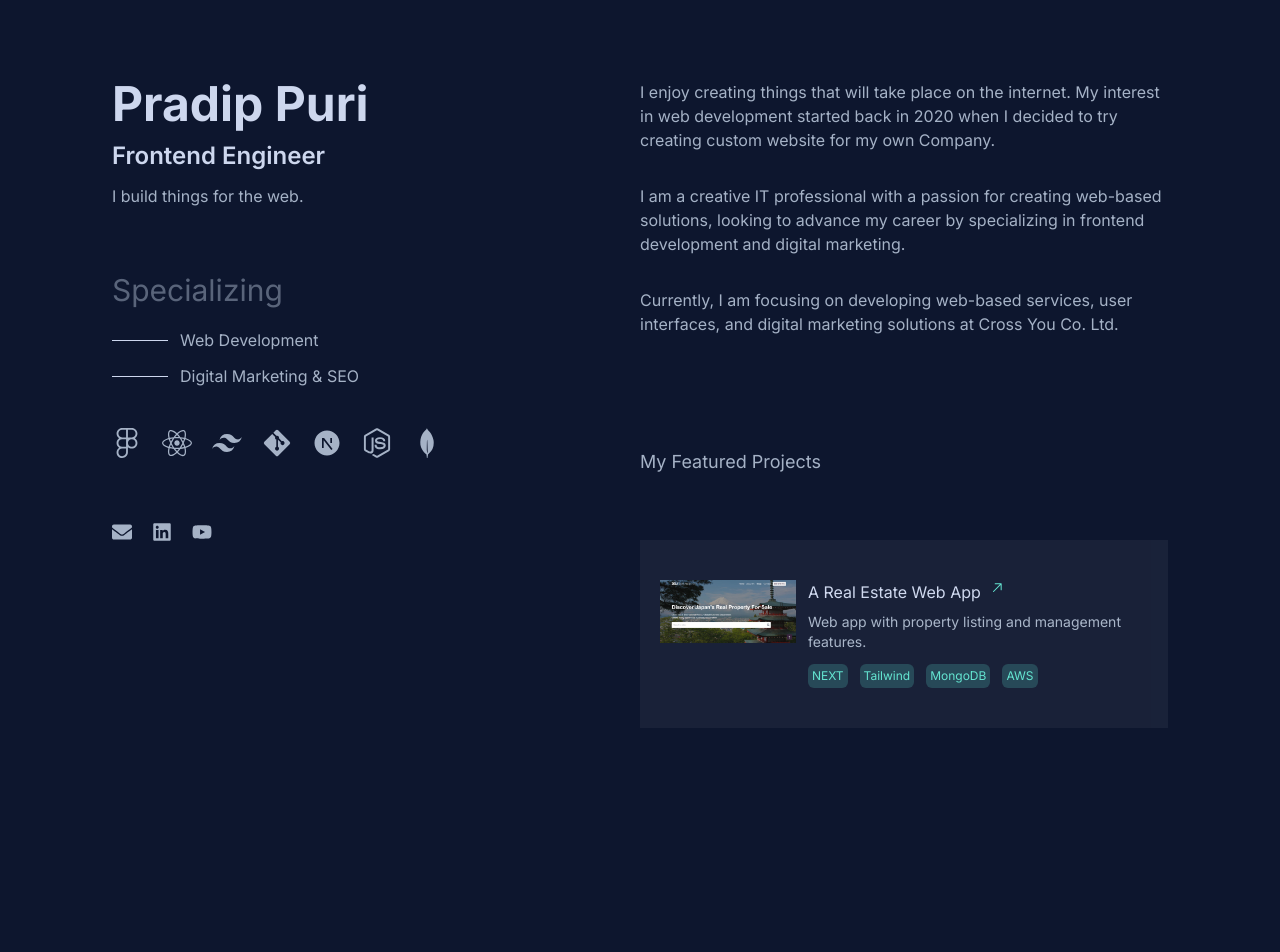
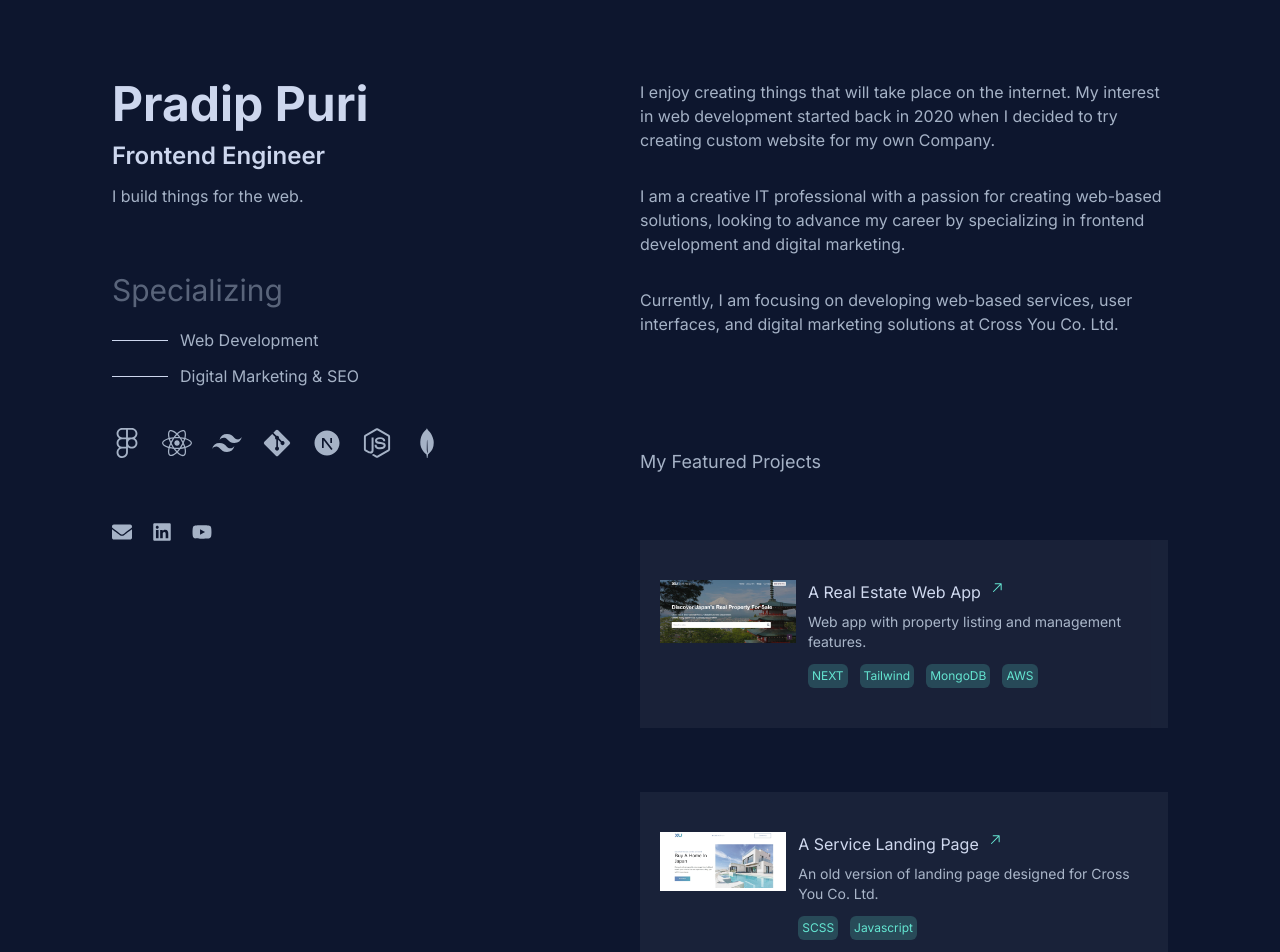
Before and after one commit to purip586/portfolio, a Next.js app: page / in a window 1280 px wide. Shown: the top 952 px of the page. Built offline with nearby package versions, Linux system fonts and the light colour scheme.

Commit message:
project added

```diff
--- a/components/Projects.jsx
+++ b/components/Projects.jsx
@@ -1,4 +1,4 @@
-"use client"
+"use client";
 import Image from "next/image";
 import Link from "next/link";
 import { GoArrowUpRight } from "react-icons/go";
@@ -52,6 +52,41 @@ const Projects = () => {
           </div>
         </div>
       </Link>
+
+      <Link href="https://purip586.github.io/cross-u" passHref target="_blank">
+        <div
+          ref={ref}
+          className={`relative overlay p-8 md:px-5 py-10 mt-16 flex flex-col md:flex-row gap-3 cursor-pointer transition-transform hover:scale-105 duration-300 transform fade-up ${
+            inView ? "fade-up-active" : ""
+          }`}
+        >
+          <div>
+            <Image
+              src="/cross_you_landing.jpg"
+              width={150}
+              height={150}
+              alt="Cross You Real Estate Web App"
+            />
+          </div>
+          <div>
+            <div className="flex gap-2">
+              <p className="text-[#cdd7ee]">A Service Landing Page</p>
+              <GoArrowUpRight color="#5ce4cf" />
+            </div>
+            <p className="pt-2 text-sm">
+              An old version of landing page designed for Cross You Co. Ltd.
+            </p>
+            <div className="flex gap-3 pt-3 text-xs">
+              <span className="bg-[#5ce4cf] bg-opacity-20 text-[#5ce4cf] p-1 rounded-md">
+                SCSS
+              </span>
+              <span className="bg-[#5ce4cf] bg-opacity-20 text-[#5ce4cf] p-1 rounded-md">
+                Javascript
+              </span>
+            </div>
+          </div>
+        </div>
+      </Link>
     </div>
   );
 };
```
Also changed, not shown: public/cross_you_landing.jpg (added).
